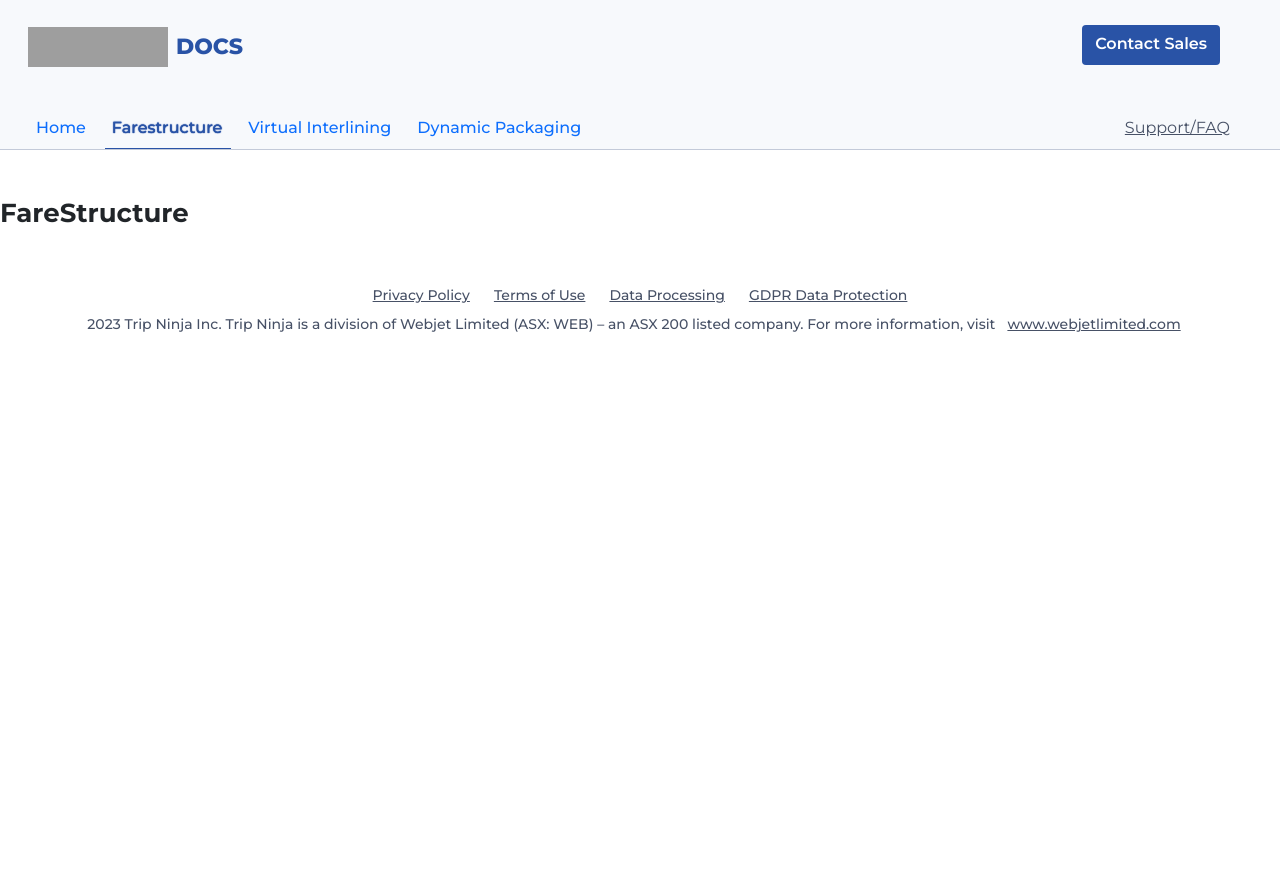
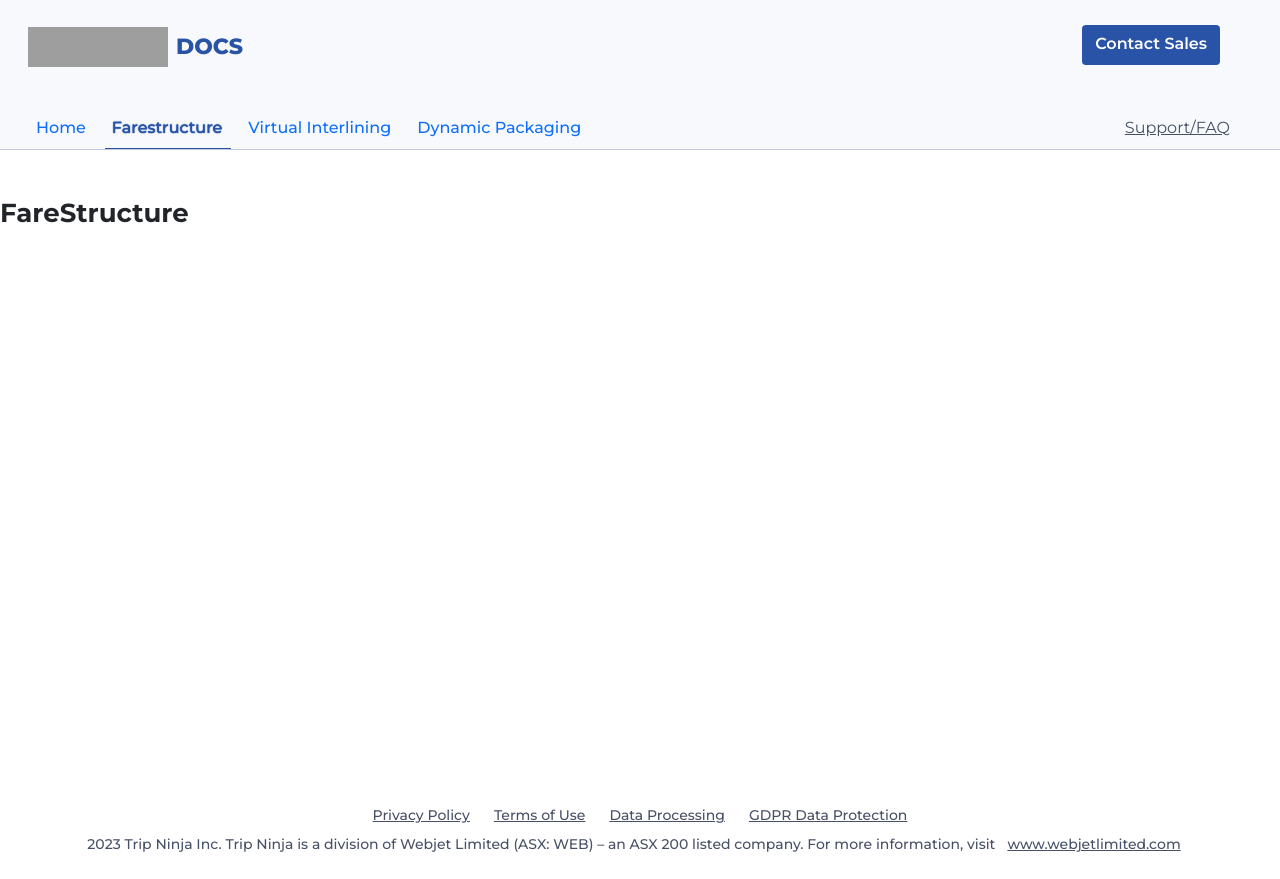
Before and after one commit to trip-ninja-inc/trip_ninja_api_docs, a React (Create React App) app in the folder trip-ninja-docs/: page /farestructure/overview/ in a window 1280 px wide. Before the commit the page ends 800 px from the top, so only its background shows below. Built offline with nearby package versions, Linux system fonts and the light colour scheme; grey boxes are pictures that could not be loaded.

Commit message:
cleanup footer, make it go to bottom

```diff
--- a/trip-ninja-docs/src/App.tsx
+++ b/trip-ninja-docs/src/App.tsx
@@ -9,6 +9,7 @@ import Footer from "./common/Footer";
 
 export default function App() {
   return (
+    <body>
       <div>
         <NavBar />
         <Router history={history}>
@@ -23,7 +24,8 @@ export default function App() {
             />
           </Switch>
         </Router>
+      </div>
       <Footer/>
-    </div>
+    </body>
   );
 }
--- a/trip-ninja-docs/src/common/Footer.tsx
+++ b/trip-ninja-docs/src/common/Footer.tsx
@@ -5,8 +5,8 @@ import "./../index.css"
 
 export default function Footer() {
   return(
-    <nav className="navbar container-fluid body-text secondary-text flex-column">
-      <nav className="d-flex flex-row mx-auto">
+    <footer className="navbar container-fluid body-text secondary-text flex-column my-auto">
+      <footer className="d-flex flex-row mx-auto">
         <a className="footer-link"
           href="https://quicktrip-documents.s3-us-west-2.amazonaws.com/Privacy+Policy.pdf"
           target="_blank"
@@ -31,8 +31,8 @@ export default function Footer() {
         >
           GDPR Data Protection
         </a>
-      </nav>
-      <nav className="d-flex flex-row mx-auto text-center mt-2">
+      </footer>
+      <footer className="d-flex flex-row mx-3 text-center mt-2">
         <p>
           2023 Trip Ninja Inc. Trip Ninja is a division of
           Webjet Limited (ASX: WEB) – an ASX 200 listed company.
@@ -41,7 +41,7 @@ export default function Footer() {
             www.webjetlimited.com
           </a>
         </p>
-      </nav>
-    </nav>
+      </footer>
+    </footer>
   );
 }
--- a/trip-ninja-docs/src/index.css
+++ b/trip-ninja-docs/src/index.css
@@ -15,6 +15,9 @@
 }
 
 body {
+  display: flex;
+  min-height: 100vh;
+  flex-direction: column;
   margin: 0;
   font-family: "Montserrat", sans-serif;
   -webkit-font-smoothing: antialiased;
@@ -59,3 +62,7 @@ h3 {
 .secondary-text {
   color: var(--grey-dark);
 }
+
+footer {
+  margin-top: 65vh;
+}
```
Lines whose indentation alone changed are shown as unchanged.
